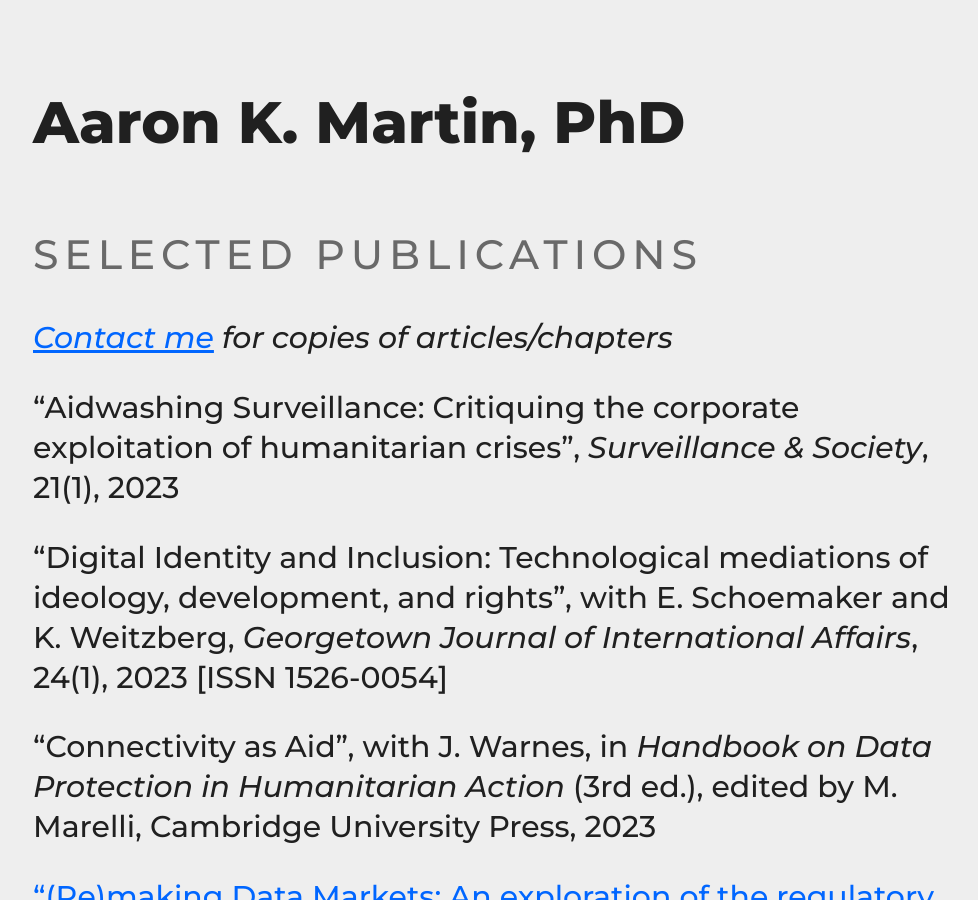
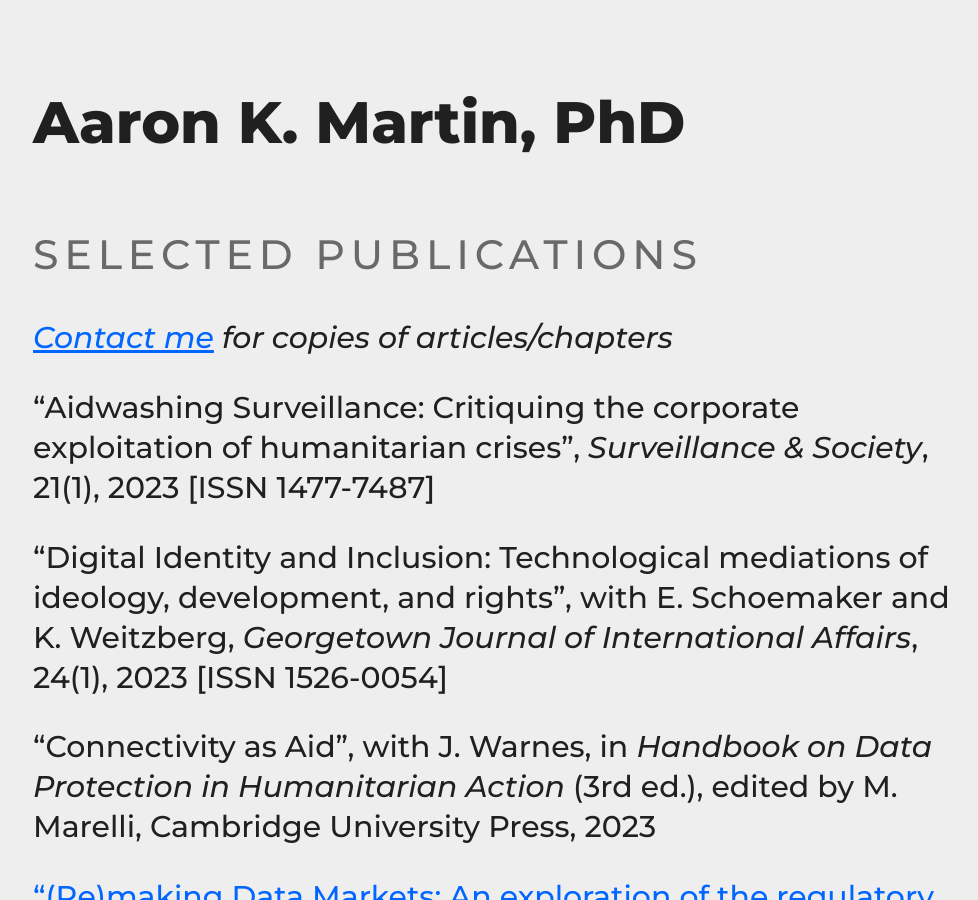
Before and after one commit to haroonalrasheed/641a, a Jekyll site: the page built from selected-publications/index.md, in a window 1280 px wide and 900 px high. Shown: the whole window, without its empty margins (131-1109 px from the left). Built offline with Jekyll 4.4.1, drawn with Linux system fonts in a browser that asks for light colours.

Commit message:
Update index.md

```diff
--- a/selected-publications/index.md
+++ b/selected-publications/index.md
@@ -6,7 +6,7 @@ title: Selected Publications
 ## Selected Publications
 _[Contact me](mailto:a.k.martin@alumni.lse.ac.uk) for copies of articles/chapters_
 
-"Aidwashing Surveillance: Critiquing the corporate exploitation of humanitarian crises", _Surveillance & Society_, 21(1), 2023
+"Aidwashing Surveillance: Critiquing the corporate exploitation of humanitarian crises", _Surveillance & Society_, 21(1), 2023 [ISSN 1477-7487]
 
 "Digital Identity and Inclusion: Technological mediations of ideology, development, and rights", with E. Schoemaker and K. Weitzberg, _Georgetown Journal of International Affairs_, 24(1), 2023 [ISSN 1526-0054]
 
```
